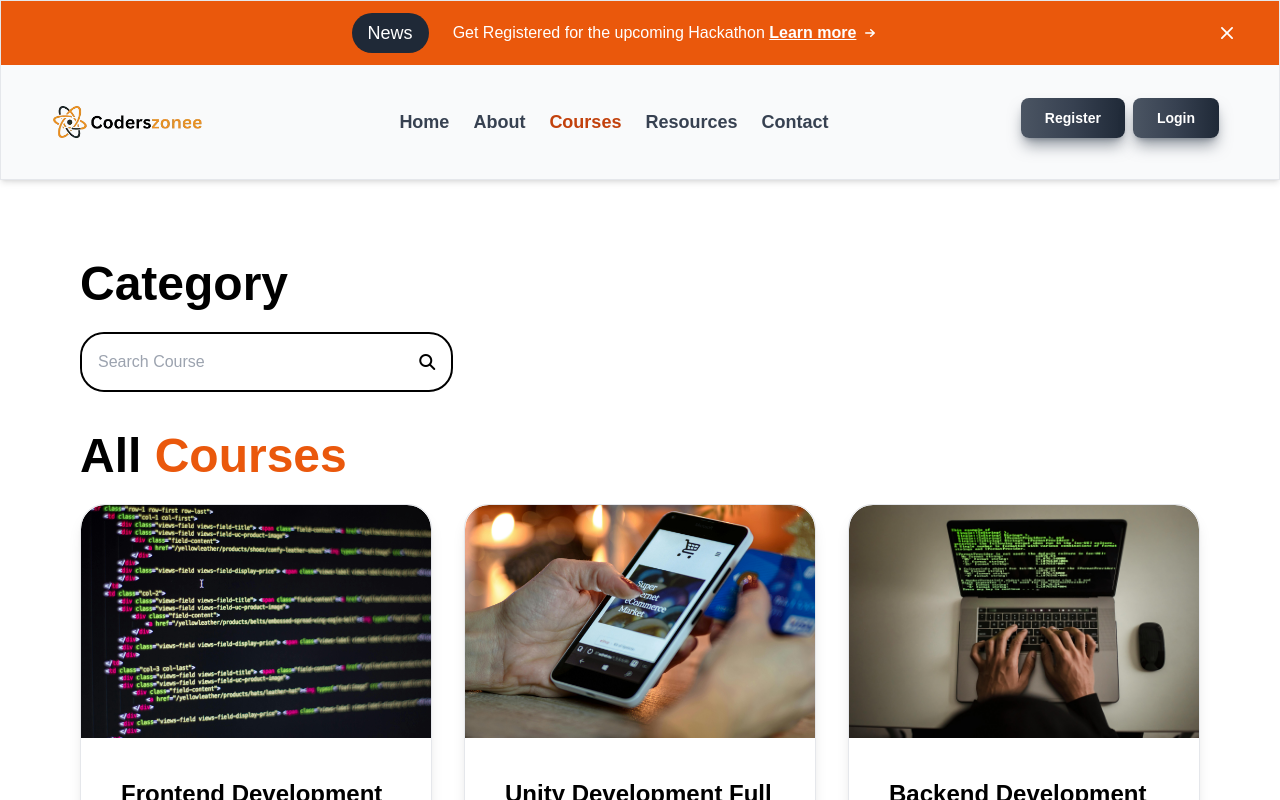
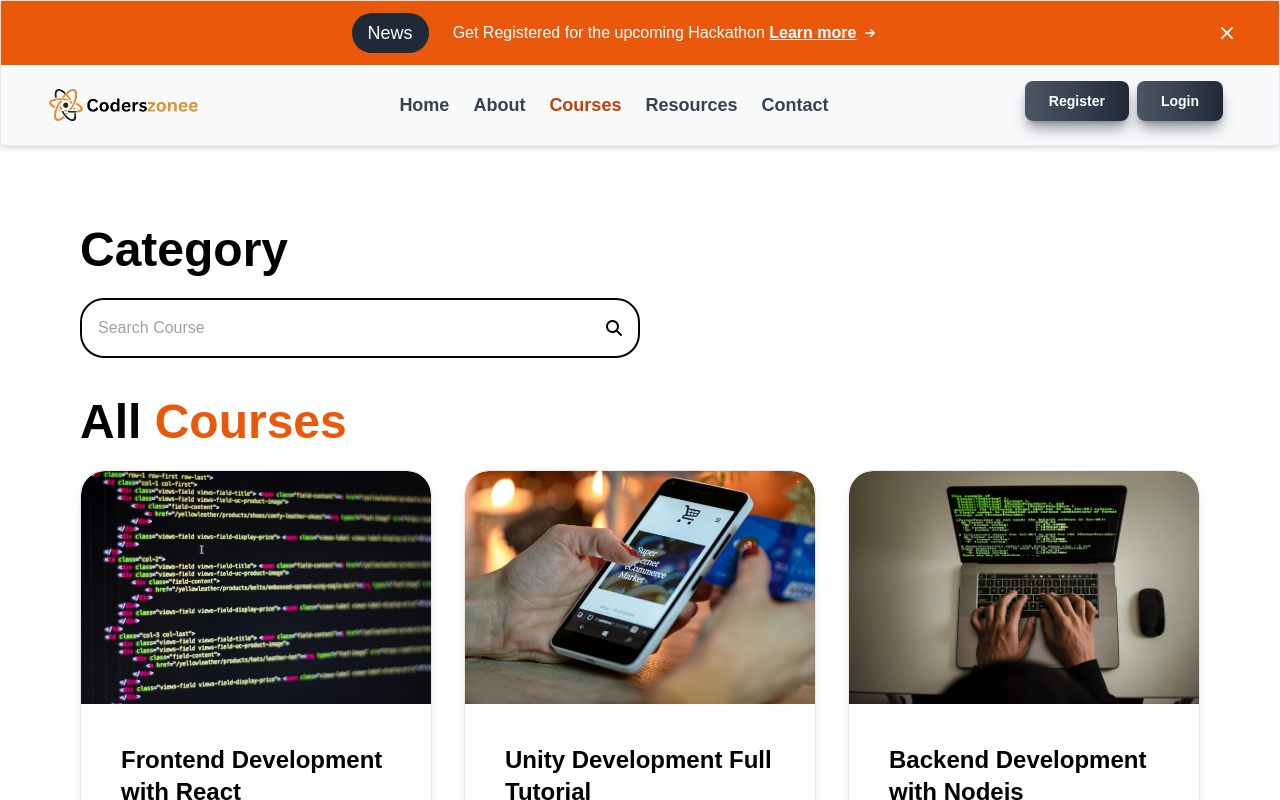
Before and after one commit to badmuffin/coderszonee-site, a React (Vite) app: page /courses in a window 1280 px wide. Shown: the top 800 px of the page. Built offline with nearby package versions, Linux system fonts and the light colour scheme.

Commit message:
minor ui changes

```diff
--- a/src/pages/Courses.jsx
+++ b/src/pages/Courses.jsx
@@ -13,7 +13,7 @@ const Courses = () => {
           Category
         </h1>
         {/* search box */}
-        <div className="flex justify-between items-center w-1/2 lg:w-1/3 border-2 border-black rounded-3xl">
+        <div className="flex justify-between items-center w-full md:w-1/2 border-2 border-black rounded-3xl">
           <input
             className="p-4 rounded-3xl outline-none flex-1"
             type="text"
--- a/src/sections/Navbar.jsx
+++ b/src/sections/Navbar.jsx
@@ -16,7 +16,7 @@ const Navbar = () => {
   }, []);
 
   const Brand = () => (
-    <div className="flex items-center justify-between py-5 md:block">
+    <div className="flex items-center justify-between py-1 md:block">
       <Link to="/">
         <img
           className=" object-cover"
@@ -74,7 +74,7 @@ const Navbar = () => {
         <Brand />
       </div>
       <nav
-        className={`p-5 md:text-sm ${
+        className={`p-4 md:text-sm ${
           state
             ? "fixed z-10 top-0 inset-x-0 bg-white shadow-lg rounded-xl border mx-2 mt-2 md:shadow-none md:border-none md:mx-0 md:mt-0 md:relative md:bg-transparent"
             : ""
```
